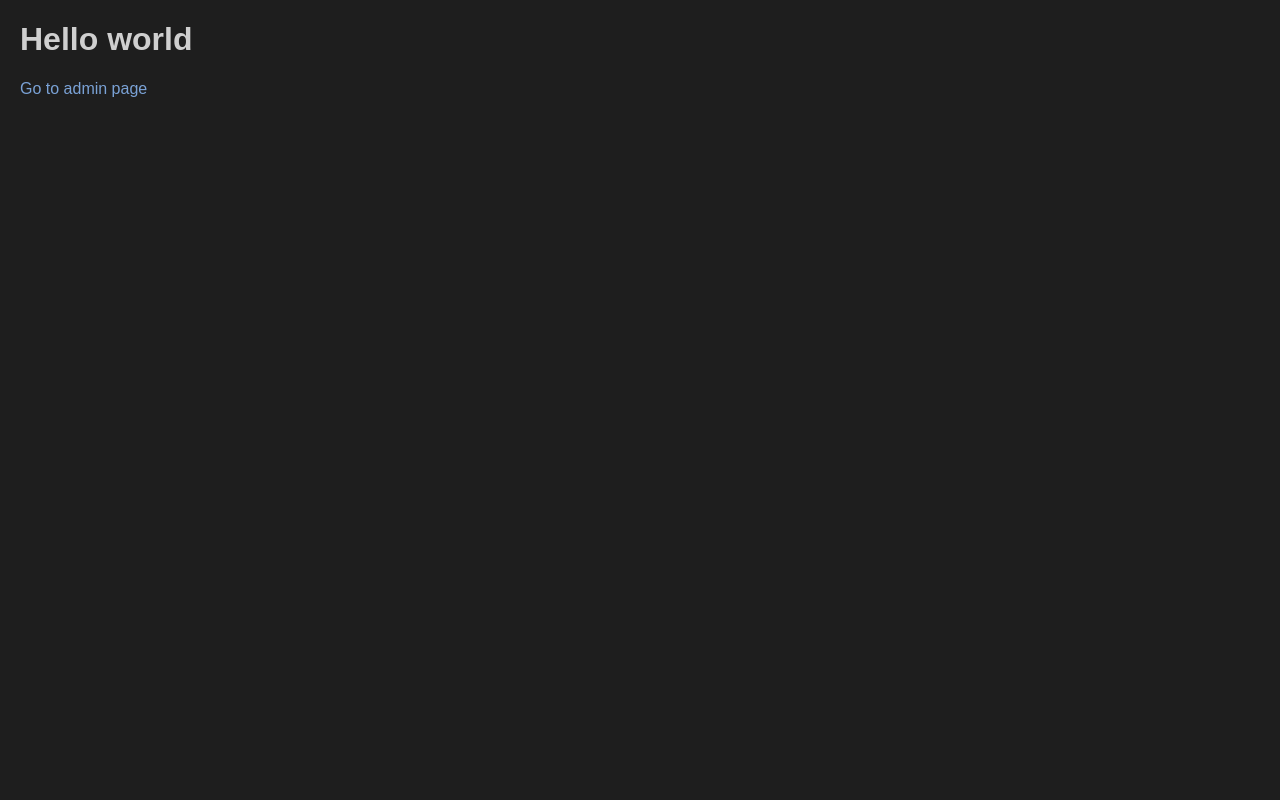
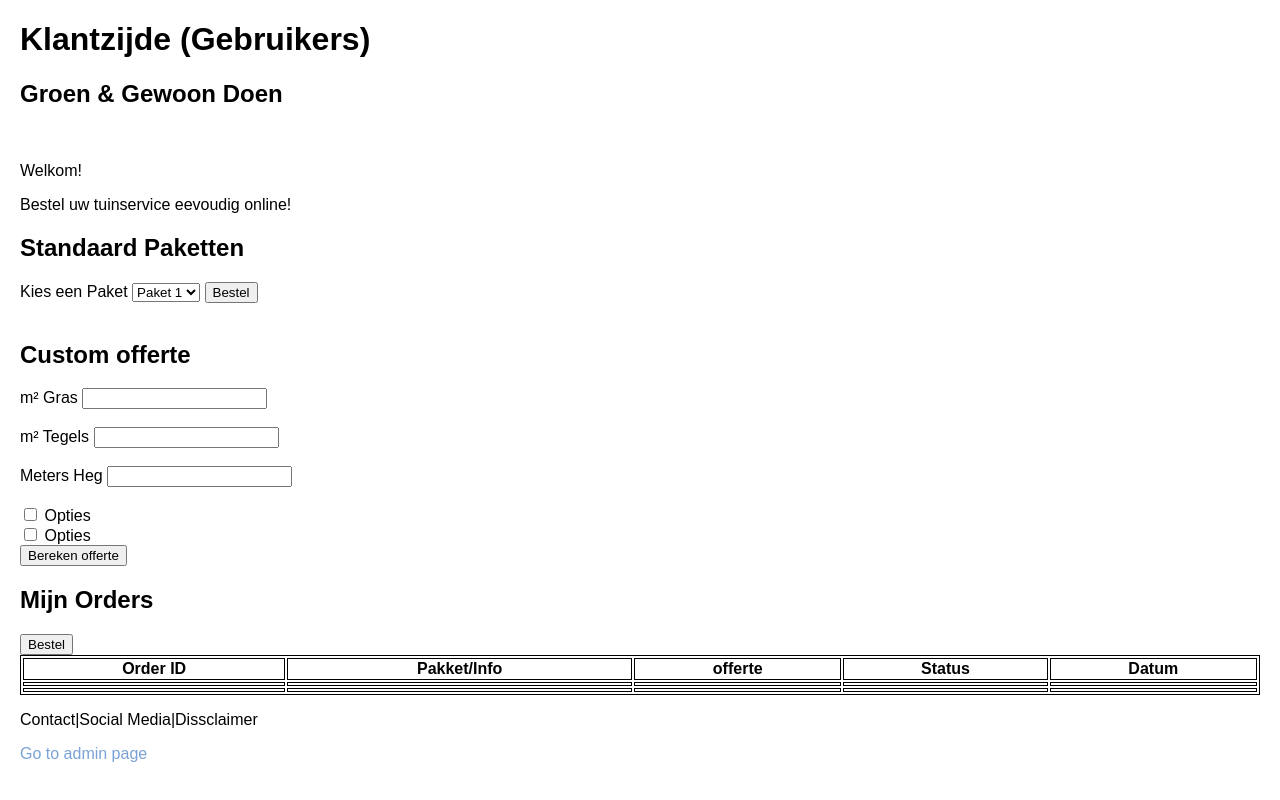
Before and after one commit to JTnadrooi/GroenGewoonDoen, a website: page index.html in a window 1280 px wide. Drawn offline with Linux system fonts and the light colour scheme.

Commit message:
Add index html skeleton for clients

```diff
--- a/index.html
+++ b/index.html
@@ -8,7 +8,71 @@
 </head>
 
 <body>
-    <h1>Hello world</h1>
+    <h1>Klantzijde (Gebruikers)</h1>
+    <header>
+        <h2>Groen & Gewoon Doen</h2><br>
+        <p>Welkom!</p>
+        <p>Bestel uw tuinservice eevoudig online!</p>
+    </header>
+    <article>
+        <h2>Standaard Paketten</h2>
+        <label for="Paketten">Kies een Paket</label>
+            <select name="Paket" id="Paketten">
+                <option value="Paket1">Paket 1</option>
+                <option value="Paket2">Paket 2</option>
+                <option value="Paket3">Paket 3</option>
+                <option value="Paket4">Paket 4</option>
+            </select>
+
+            <button>Bestel</button>
+    </article><br>
+    <aside>
+        <h2>Custom offerte</h2>
+        <form>
+            <label for="fname">m² Gras</label>
+            <input type="text" id="gras" name="gras"><br><br>
+            <label for="lname">m² Tegels</label>
+            <input type="text" id="tegels" name="tegels"><br><br>
+            <label for="lname">Meters Heg</label>
+            <input type="text" id="Heg" name="lHeg"><br><br>
+            <input type="checkbox" id="opties" name="opties" value="opties">
+            <label for="vehicle1">Opties</label><br>
+            <input type="checkbox" id="opties" name="opties" value="opties">
+            <label for="vehicle1">Opties</label><br>
+            <input type="submit" value="Bereken offerte">
+        </form>
+    </aside>
+    <aside>
+        <h2>Mijn Orders</h2> <button>Bestel</button>
+
+        <table style="width:100%">
+            <tr>
+                <th>Order ID</th>
+                <th>Pakket/Info</th>
+                <th>offerte</th>
+                <th>Status</th>
+                <th>Datum</th>
+            </tr>
+            <tr>
+                <td></td>
+                <td></td>
+                <td></td>
+                <td></td>
+                <td></td>
+            </tr>
+            <tr>
+                <td></td>
+                <td></td>
+                <td></td>
+                <td></td>
+                <td></td>
+            </tr>
+
+        </table>
+    </aside>
+    <footer>
+        <p>Contact|Social Media|Dissclaimer</p>
+    </footer>
 
     <a href="admin.html">Go to admin page</a>
 
--- a/styles.css
+++ b/styles.css
@@ -1,6 +1,6 @@
 body {
-    background-color: #1e1e1e;
-    color: #cfcfcf;
+    background-color: #ffffff;
+    color: #000000;
     font-family: Arial, sans-serif;
     margin: 20px;
 }
@@ -13,3 +13,7 @@ a {
 a:hover {
     text-decoration: underline;
 }
+
+table, th, td {
+  border:1px solid black;
+}
```
